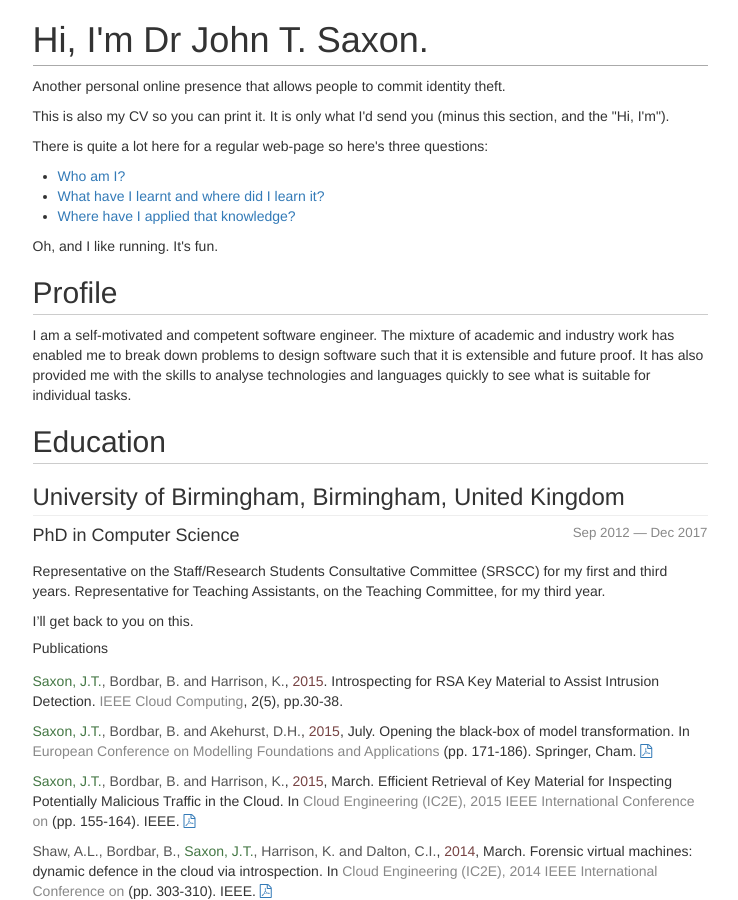
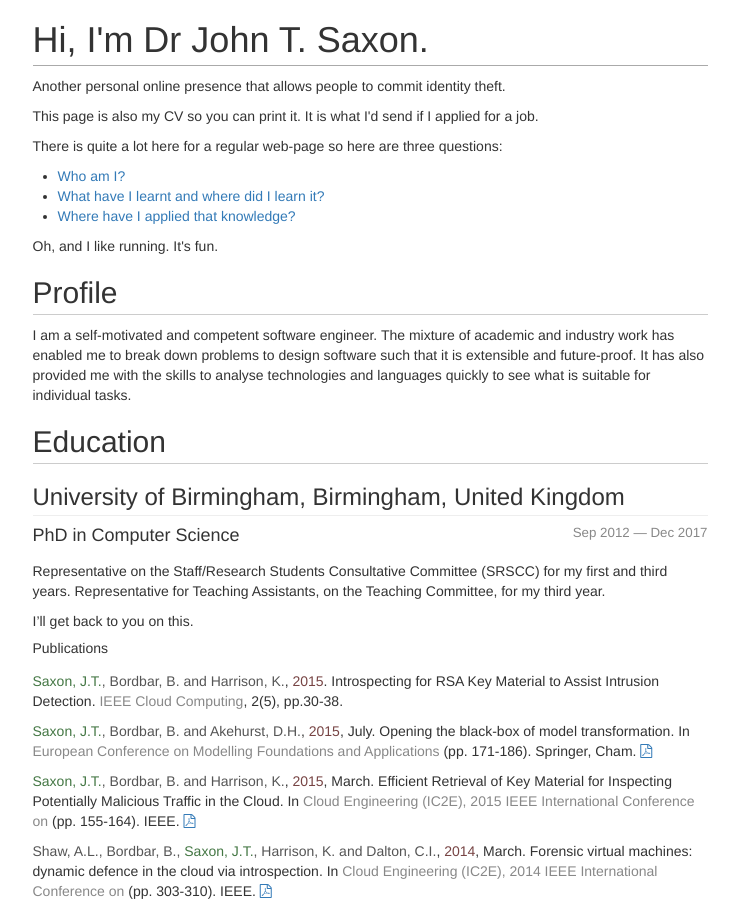
Before and after one commit to sacko87/sacko87.github.io, a Jekyll site: the page built from index.md, in a window 1280 px wide and 900 px high. Shown: the whole window, without its empty margins (270-1008 px from the left). Built offline with Jekyll 4.4.1, drawn with Linux system fonts in a browser that asks for light colours; nearby versions of some CDN libraries.

Commit message:
Update index.md

```diff
--- a/index.md
+++ b/index.md
@@ -7,8 +7,8 @@ title: I'm Dr John T. Saxon.
 
 <div class="hidden-print">
   <p>Another personal online presence that allows people to commit identity theft.</p>
-  <p>This is also my CV so you can print it. It is only what I'd send you (minus this section, and the "Hi, I'm").</p>
-  <p>There is quite a lot here for a regular web-page so here's three questions:
+  <p>This page is also my CV so you can print it. It is what I'd send if I applied for a job.</p>
+  <p>There is quite a lot here for a regular web-page so here are three questions:
     <ul>
       <li><a href="#profile">Who am I?</a></li>
       <li><a href="#education">What have I learnt and where did I learn it?</a></li>
@@ -20,7 +20,7 @@ title: I'm Dr John T. Saxon.
 
 ## Profile
 
-I am a self-motivated and competent software engineer. The mixture of academic and industry work has enabled me to break down problems to design software such that it is extensible and future proof. It has also provided me with the skills to analyse technologies and languages quickly to see what is suitable for individual tasks.
+I am a self-motivated and competent software engineer. The mixture of academic and industry work has enabled me to break down problems to design software such that it is extensible and future-proof. It has also provided me with the skills to analyse technologies and languages quickly to see what is suitable for individual tasks.
 
 ## Education
 
```
